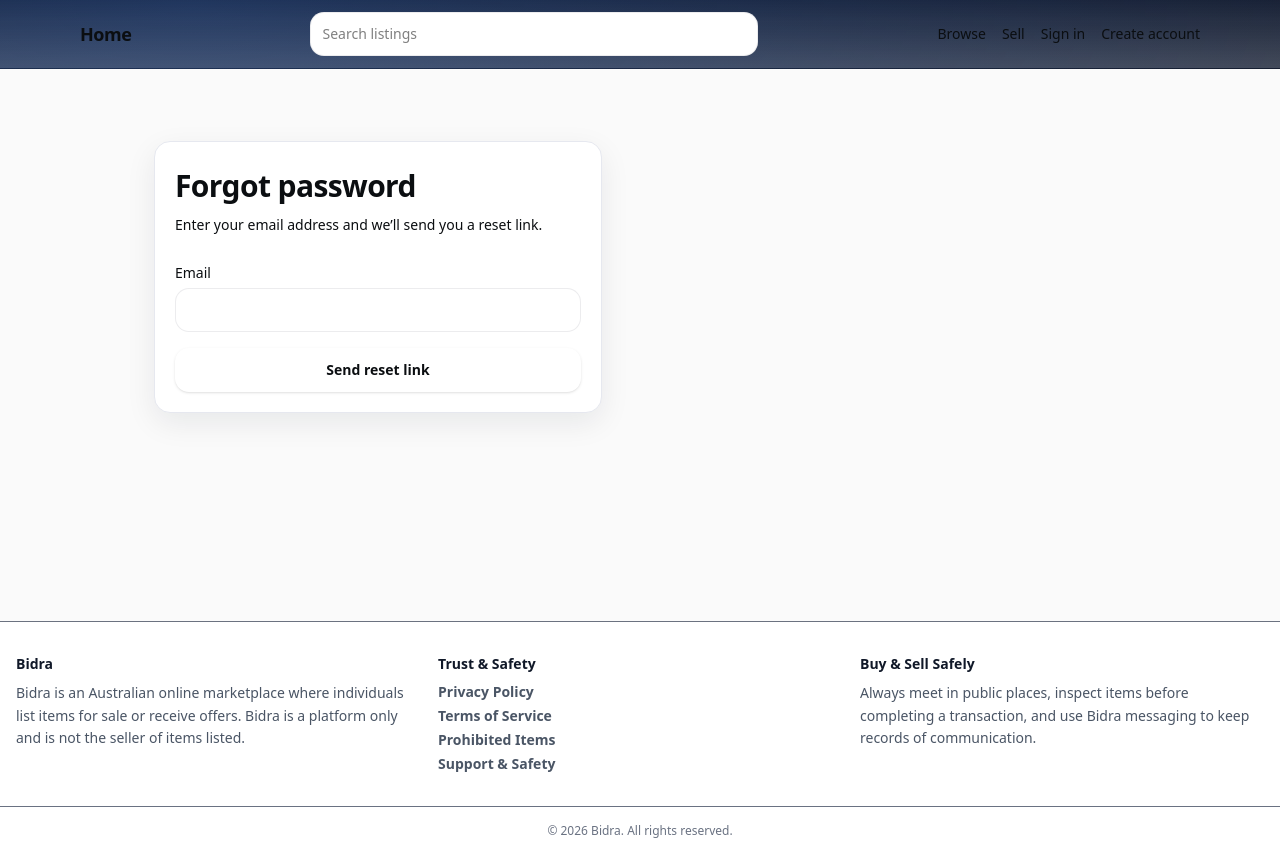
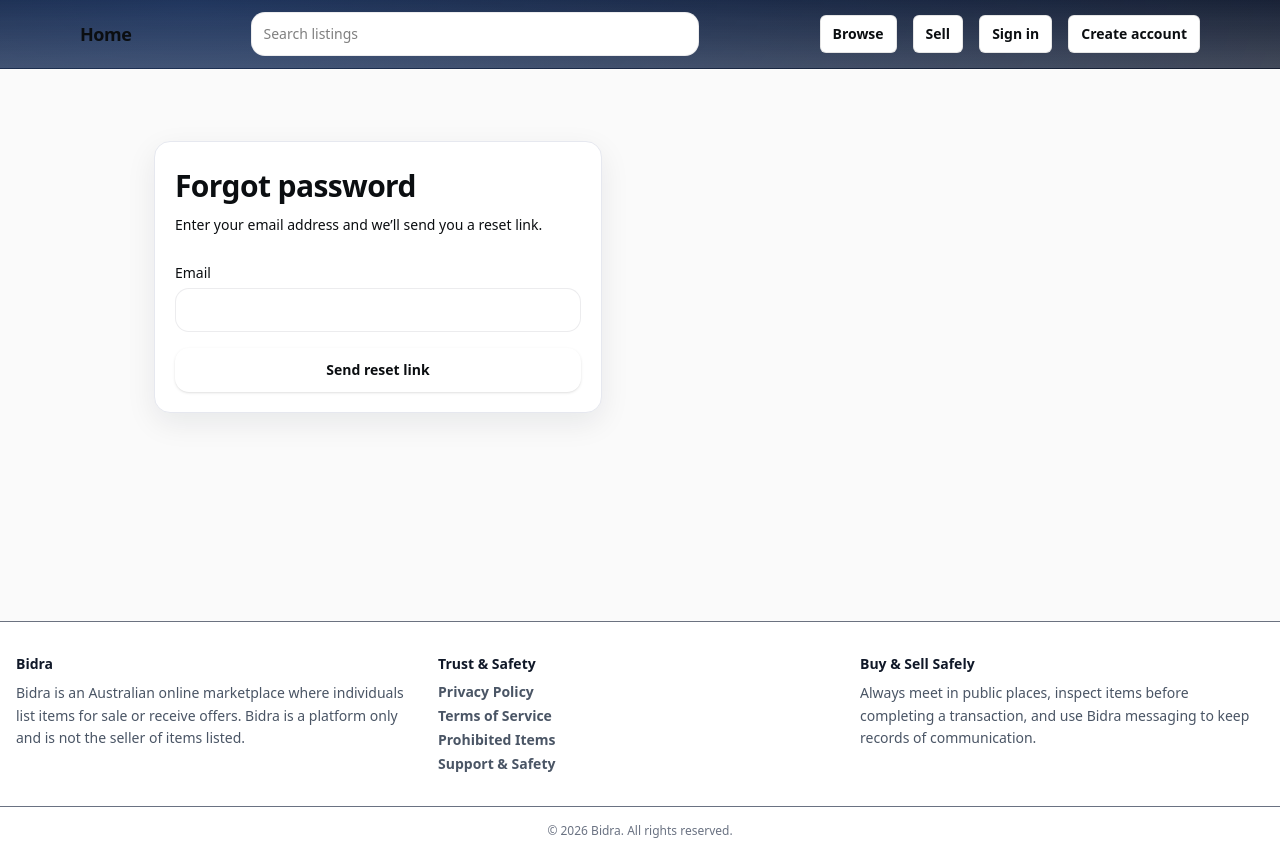
Before and after one commit to TradeFlow1/bidra, a Next.js app: page /forgot-password in a window 1280 px wide. Built offline with nearby package versions, Linux system fonts and the light colour scheme; no server answers.

Commit message:
Fix: restore header nav pill styling

```diff
--- a/components/site-header-client.tsx
+++ b/components/site-header-client.tsx
@@ -58,16 +58,16 @@ export default function SiteHeaderClient({ session }: { session?: SessionLike })
 
         {/* Right: Desktop nav */}
         <nav className="relative hidden items-center gap-4 text-sm md:flex">
-          <Link href="/listings" className="hover:opacity-80" onClick={closeAll}>
+          <Link href="/listings" className="inline-flex items-center rounded-md border border-black/10 bg-white px-3 py-2 text-sm font-semibold text-black hover:bg-black/5" onClick={closeAll}>
             Browse
           </Link>
-          <Link href="/sell" className="hover:opacity-80" onClick={closeAll}>
+          <Link href="/sell" className="inline-flex items-center rounded-md border border-black/10 bg-white px-3 py-2 text-sm font-semibold text-black hover:bg-black/5" onClick={closeAll}>
             Sell
           </Link>
 
           {isAuthed ? (
             <>
-              <Link href="/messages" className="hover:opacity-80" onClick={closeAll}>
+              <Link href="/messages" className="inline-flex items-center rounded-md border border-black/10 bg-white px-3 py-2 text-sm font-semibold text-black hover:bg-black/5" onClick={closeAll}>
                 Messages
               </Link>
 
@@ -99,10 +99,10 @@ export default function SiteHeaderClient({ session }: { session?: SessionLike })
             </>
           ) : (
             <>
-              <Link href="/auth/login" className="hover:opacity-80" onClick={closeAll}>
+              <Link href="/auth/login" className="inline-flex items-center rounded-md border border-black/10 bg-white px-3 py-2 text-sm font-semibold text-black hover:bg-black/5" onClick={closeAll}>
                 Sign in
               </Link>
-              <Link href="/auth/register" className="hover:opacity-80" onClick={closeAll}>
+              <Link href="/auth/register" className="inline-flex items-center rounded-md border border-black/10 bg-white px-3 py-2 text-sm font-semibold text-black hover:bg-black/5" onClick={closeAll}>
                 Create account
               </Link>
             </>
```
